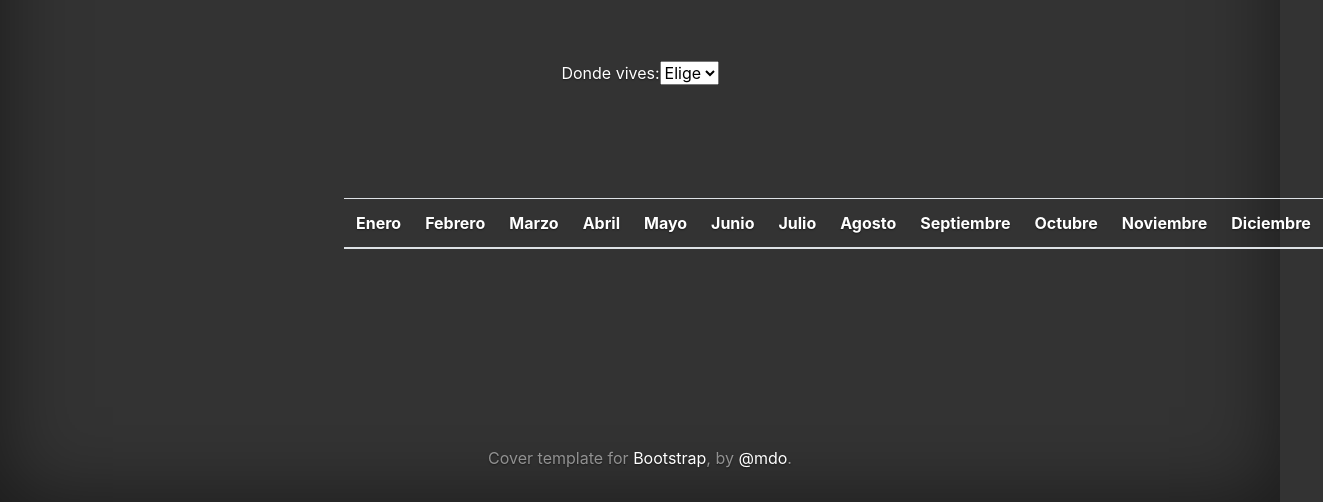
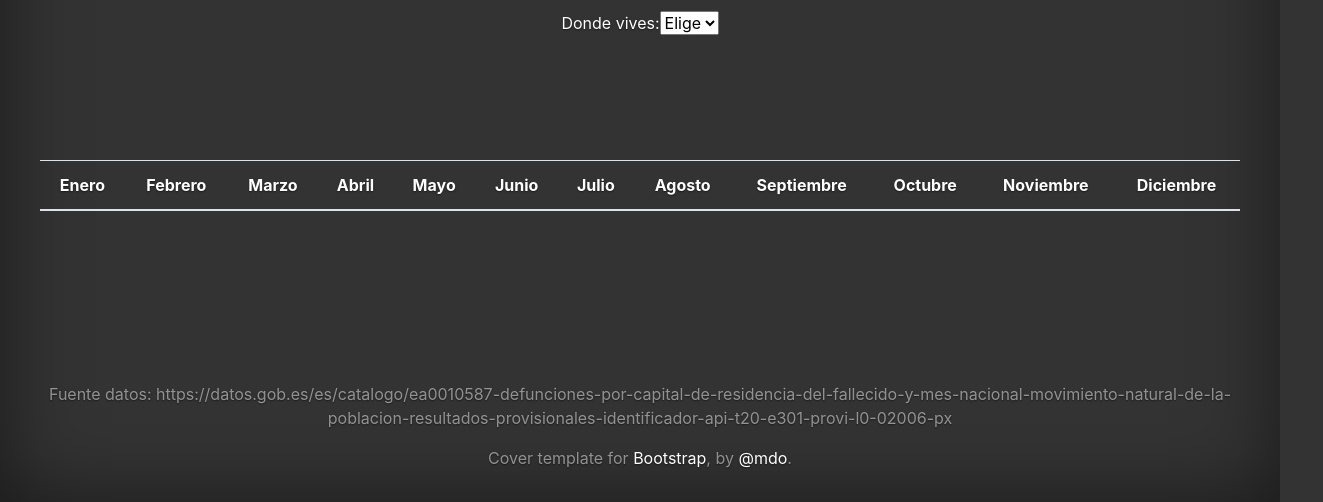
Before and after one commit to jagedn/defunciones-capital, a plain HTML site: page index.html in a window 1280 px wide. Shown: the part 298-800 px from the top of the page, 1323 px wide, since content can reach past the window. Drawn offline with nearby package versions, Linux system fonts and the light colour scheme; no server answers.

Commit message:
estetica

```diff
--- a/cover.css
+++ b/cover.css
@@ -43,7 +43,7 @@ body {
 }
 
 .cover-container {
-  max-width: 42em;
+  /*max-width: 42em;*/
 }
 
 
--- a/index.html
+++ b/index.html
@@ -29,17 +29,30 @@
         <h1 class="cover-heading">Qué mes morirás</h1>
         <p class="lead">Qué mes elige la gente para morir según provincias</p>
         <br/>
-        <br/>
-        <div>
+        <div class="row">
+          <div class="col-sm">
             Donde vives:<select id="provincias">
                 <option value=-1>Elige</option>
             </select>
+          </div>
         </div>
-        <br/>
-        <br/>
-        <h3 id="result">&nbsp;</h3>
-        <br/>
-        <div>
+        <div class="row">
+            <div class="col-sm">
+              <h3 id="result">&nbsp;</h3>
+            </div>
+        </div>
+        <div class="row">
+          <div class="col-sm">
+            <h3 id="result">&nbsp;</h3>
+          </div>
+        </div>
+        <div class="row">
+            <div class="col-sm">
+              <h3 id="result">&nbsp;</h3>
+            </div>
+        </div>
+        <div class="row">
+            <div class="col-sm">
             <table id="table"  class="table">
                 <thead>
                 <tr>
@@ -74,11 +87,13 @@
                 </tr>
                 </tbody>
             </table>
+            </div>
         </div>
       </main>
 
       <footer class="mastfoot mt-auto">
         <div class="inner">
+          <p>Fuente datos: https://datos.gob.es/es/catalogo/ea0010587-defunciones-por-capital-de-residencia-del-fallecido-y-mes-nacional-movimiento-natural-de-la-poblacion-resultados-provisionales-identificador-api-t20-e301-provi-l0-02006-px</p>
           <p>Cover template for <a href="https://getbootstrap.com/">Bootstrap</a>, by <a href="https://twitter.com/mdo">@mdo</a>.</p>
         </div>
       </footer>
@@ -124,7 +139,7 @@
                         $('#'+mes).text(arr[mes])
                     }
                     console.log(maxMes+" "+arr[maxMes])
-                    $('#result').text("Tienes mas posibilidades de morir en "+maxMes)
+                    $('#result').text("Tienes más posibilidades de morir en "+maxMes)
                 });
             })
             $.ajax({
```
